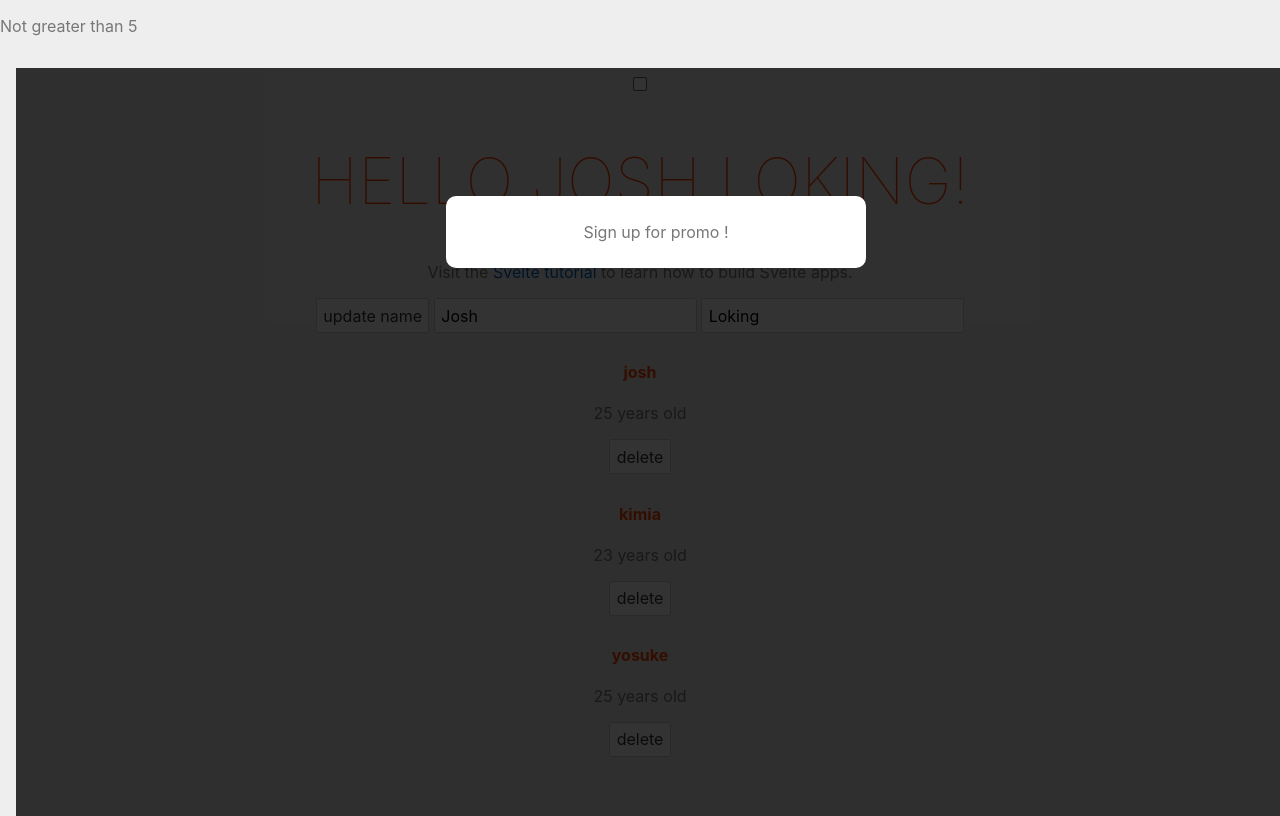
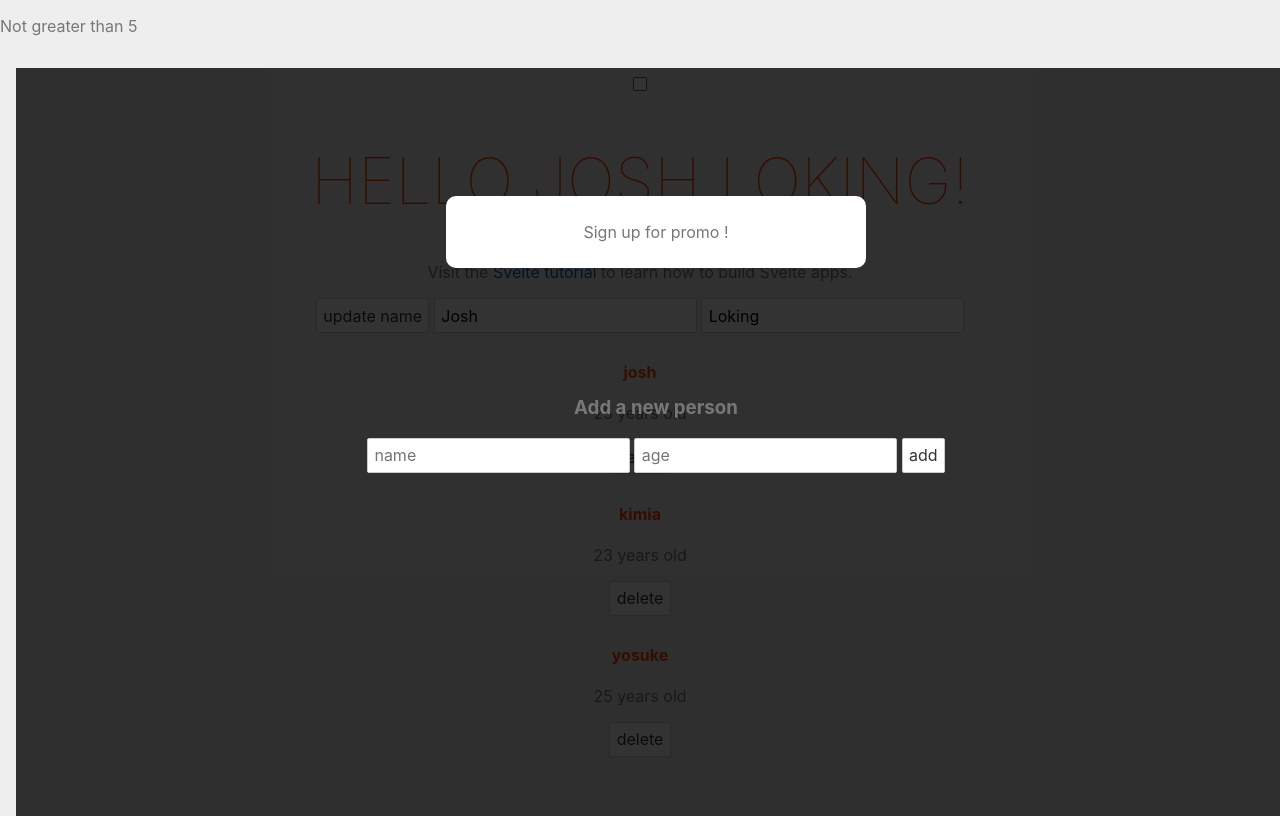
Before and after one commit to josuebrunel/playground, a Svelte app: page / in a window 1280 px wide. Both pictures are taken after a click on the button 640 px from the left and 84 px from the top of the page. Built offline with nearby package versions, Linux system fonts and the light colour scheme.

Commit message:
introduction to slots

```diff
--- a/src/App.svelte
+++ b/src/App.svelte
@@ -43,7 +43,14 @@
 {/if}
 
 <main>
-	<Modal message="Sign up for promo !" {showModal} on:click={toggleModal} />
+	<Modal message="Sign up for promo !" {showModal} on:click={toggleModal}>
+		<h3>Add a new person</h3>
+		<form>
+			<input type="text" placeholder="name" />
+			<input type="text" placeholder="age" />
+			<button>add</button>
+		</form>
+	</Modal>
 	<button on:click|once={toggleModal} />
 	<h1>Hello {fullName}!</h1>
 	<p>
--- a/src/Modal.svelte
+++ b/src/Modal.svelte
@@ -9,6 +9,7 @@
         <div class="modal">
             <p>{message}</p>
         </div>
+        <slot />
     </div>
 {/if}
 
```
